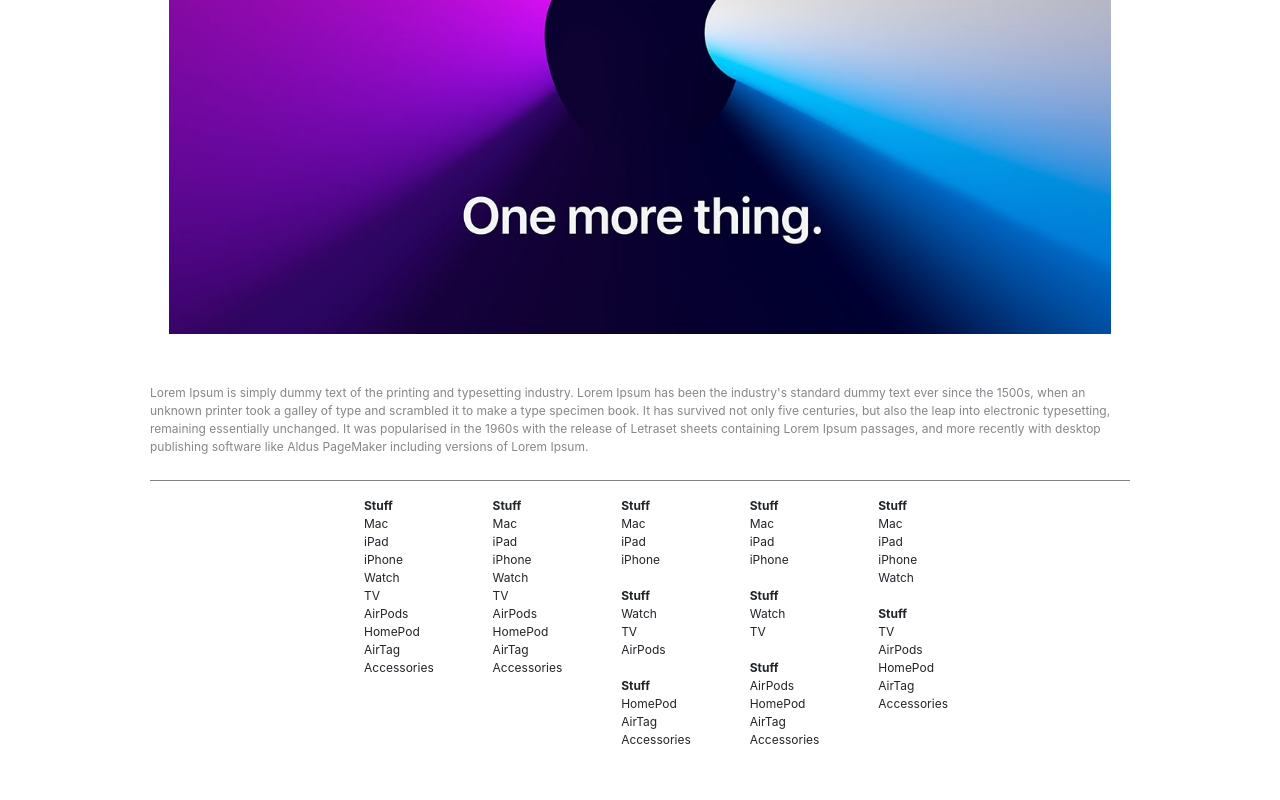
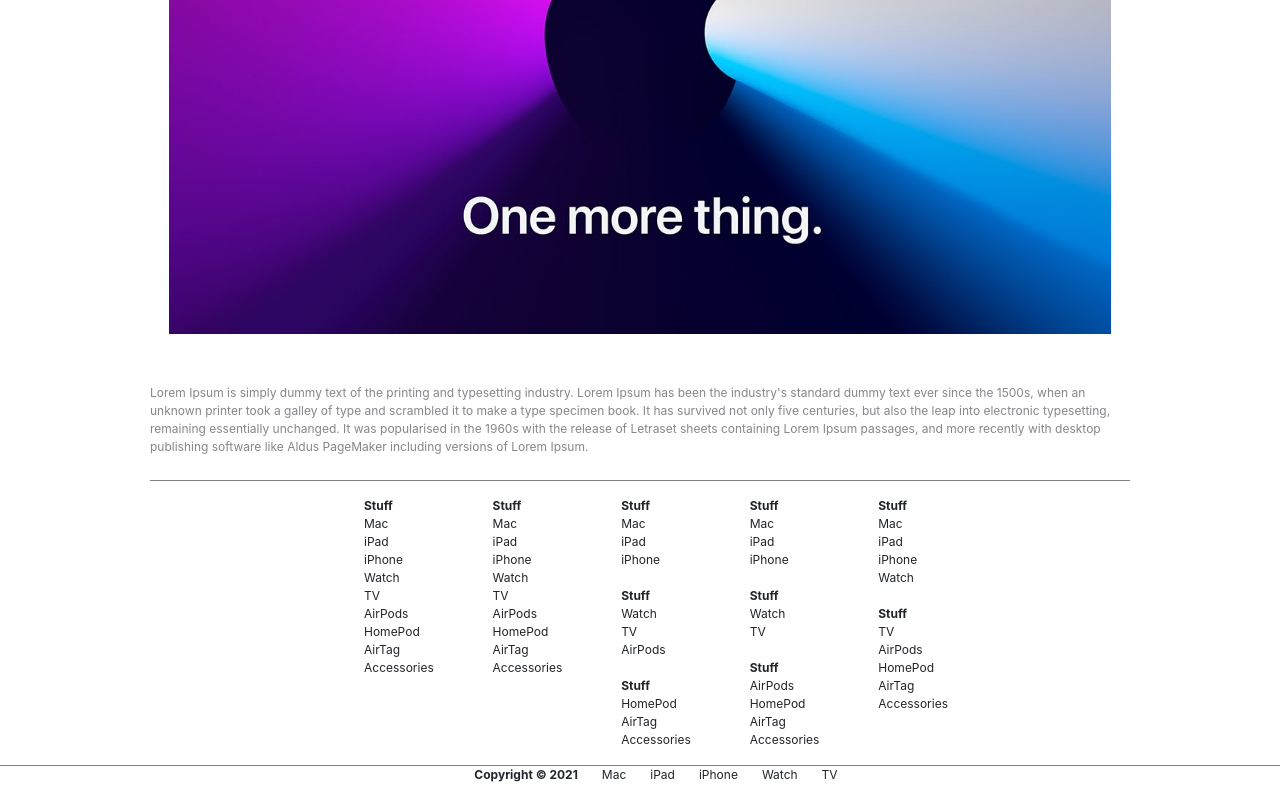
Before and after one commit to dnsghd49/dance.js, a React (Create React App) app in the folder practice-app/: page / in a window 1280 px wide. Shown: the part 402-1202 px from the top of the page. Before the commit the page ends 1167 px from the top, so only its background shows below. Built offline with nearby package versions, Linux system fonts and the light colour scheme.

Commit message:
footer two added, and removed some useless lines

```diff
--- a/practice-app/src/App.js
+++ b/practice-app/src/App.js
@@ -4,6 +4,7 @@ import Navbar from "./components/nav";
 import { BrowserRouter as Router, Route } from "react-router-dom";
 import Main from "./page/main";
 import Footer from './components/footer';
+import FooterTwo from './components/footerTwo';
 
 function App() {
   return (
@@ -11,6 +12,7 @@ function App() {
       <Navbar />
       <Route exact path="/" component={Main} />
       <Footer />
+      <FooterTwo />
   </Router>
   );
 }
--- a/practice-app/src/components/footer/style.css
+++ b/practice-app/src/components/footer/style.css
@@ -10,7 +10,7 @@
     font-size: 12px;
 }
 
-ul li {
+.container ul li {
     list-style-type: none;
 }
 
--- /dev/null
+++ b/practice-app/src/components/footerTwo/index.js
@@ -0,0 +1,24 @@
+import React from "react";
+// import { Link } from "react-router-dom";
+import "./style.css";
+import 'bootstrap/dist/css/bootstrap.min.css';
+
+// Depending on the current path, this component sets the "active" class on the appropriate navigation link item
+function FooterTwo() {
+    return (
+        <div className="containerTwo">
+            <div className="stuffTwo">
+                <ul>
+                    <li><strong>Copyright © 2021</strong></li>
+                    <li>Mac</li>
+                    <li>iPad</li>
+                    <li>iPhone</li>
+                    <li>Watch</li>
+                    <li>TV</li>
+                </ul>
+            </div>
+        </div>
+    );
+}
+
+export default FooterTwo;
--- /dev/null
+++ b/practice-app/src/components/footerTwo/style.css
@@ -0,0 +1,16 @@
+.containerTwo {
+    border-top: 1px solid gray ;
+    display: flex;
+    justify-content: center;
+}
+
+.containerTwo ul li {
+    display: inline;
+    padding: 1em;
+}
+
+.stuffTwo {
+    font-family: "SF Pro Text","Myriad Set Pro","SF Pro Icons","Apple Legacy Chevron","Helvetica Neue","Helvetica","Arial",sans-serif;
+    font-weight: 400;
+    font-size: 12px;
+}
```
